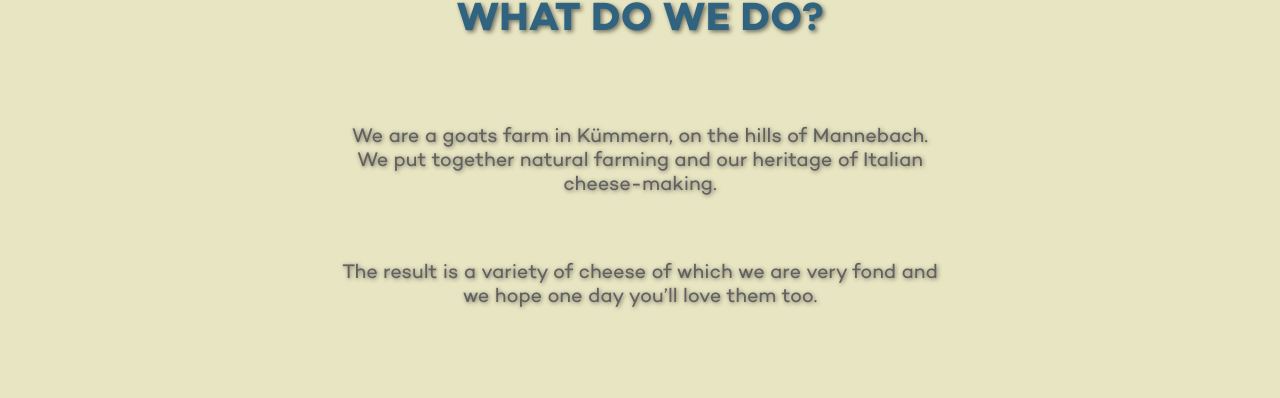
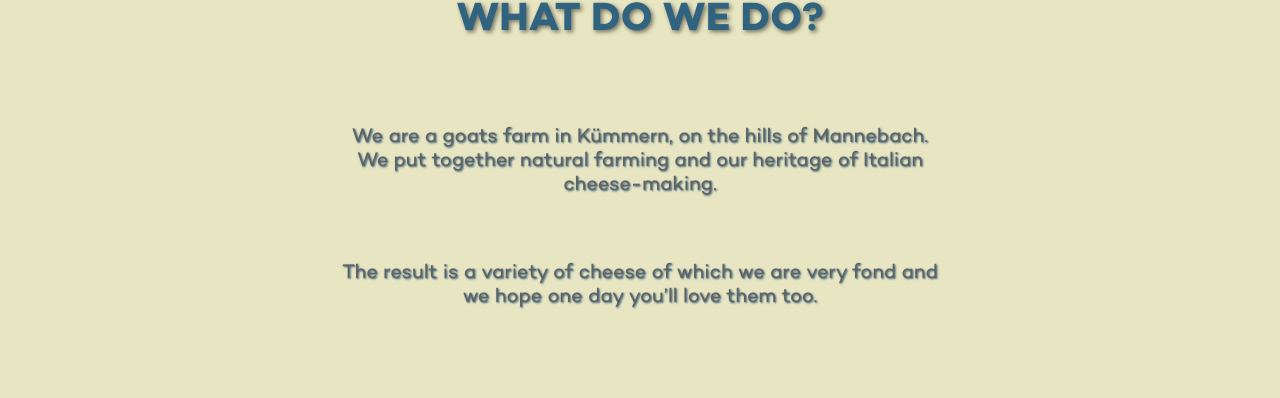
Before and after one commit to matteocarpi/mannebacherk-se, a Jekyll site: the page built from pages/index.md, in a window 1280 px wide. Shown: the part 658-1056 px from the top of the page. Built offline with Jekyll 4.4.1, drawn with Linux system fonts in a browser that asks for light colours; nearby versions of some CDN libraries.

Commit message:
change text shadow

```diff
--- a/_sass/universal.scss
+++ b/_sass/universal.scss
@@ -73,7 +73,7 @@ p {
     font-size: 20px;
     text-align: center;
     color: $grey;
-    text-shadow: 1px 1px 4px rgba(0,0,0,0.50);
+    text-shadow: 1px 1px 2px $blue;
   }
 }
 a, span {
```
